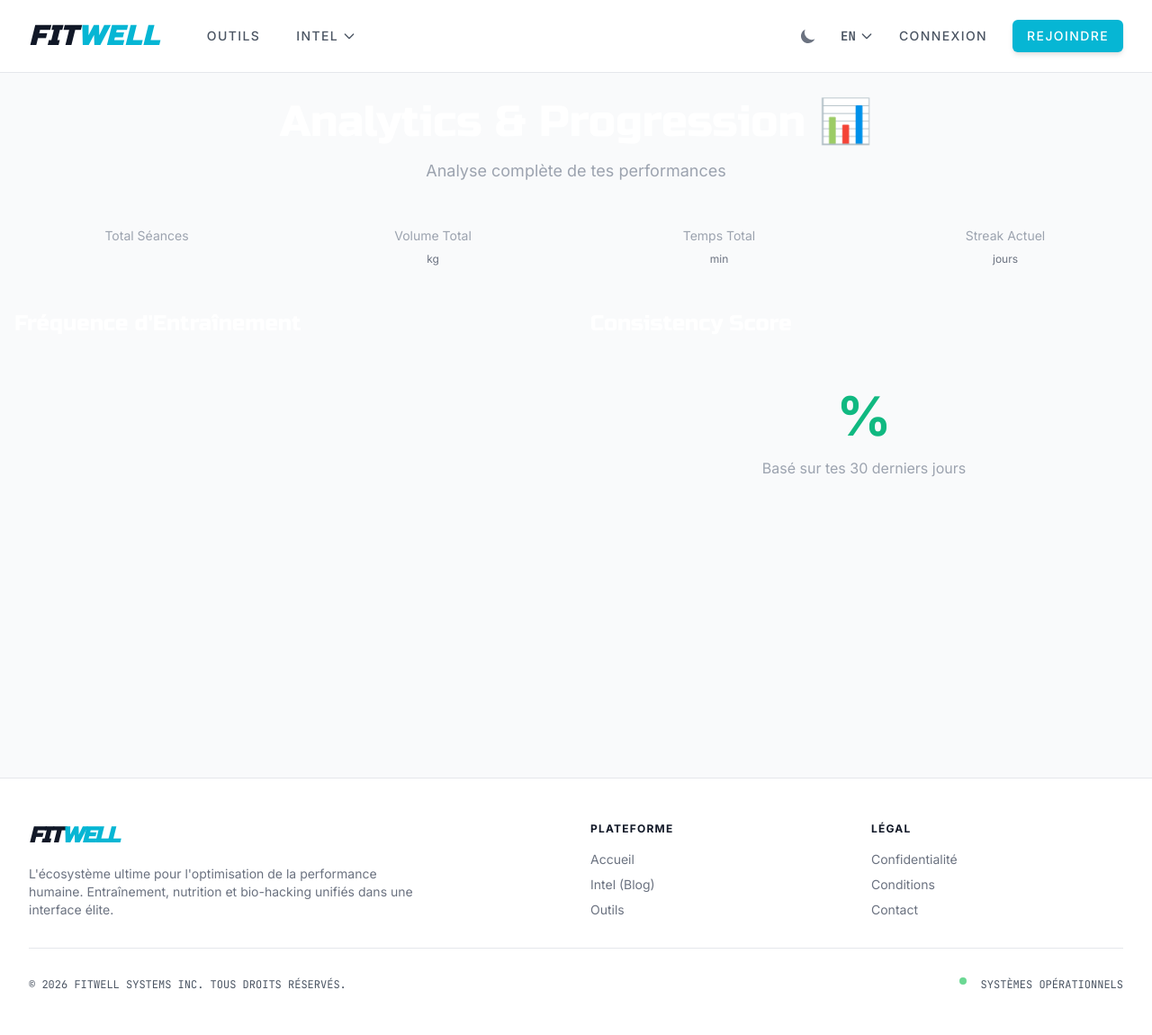
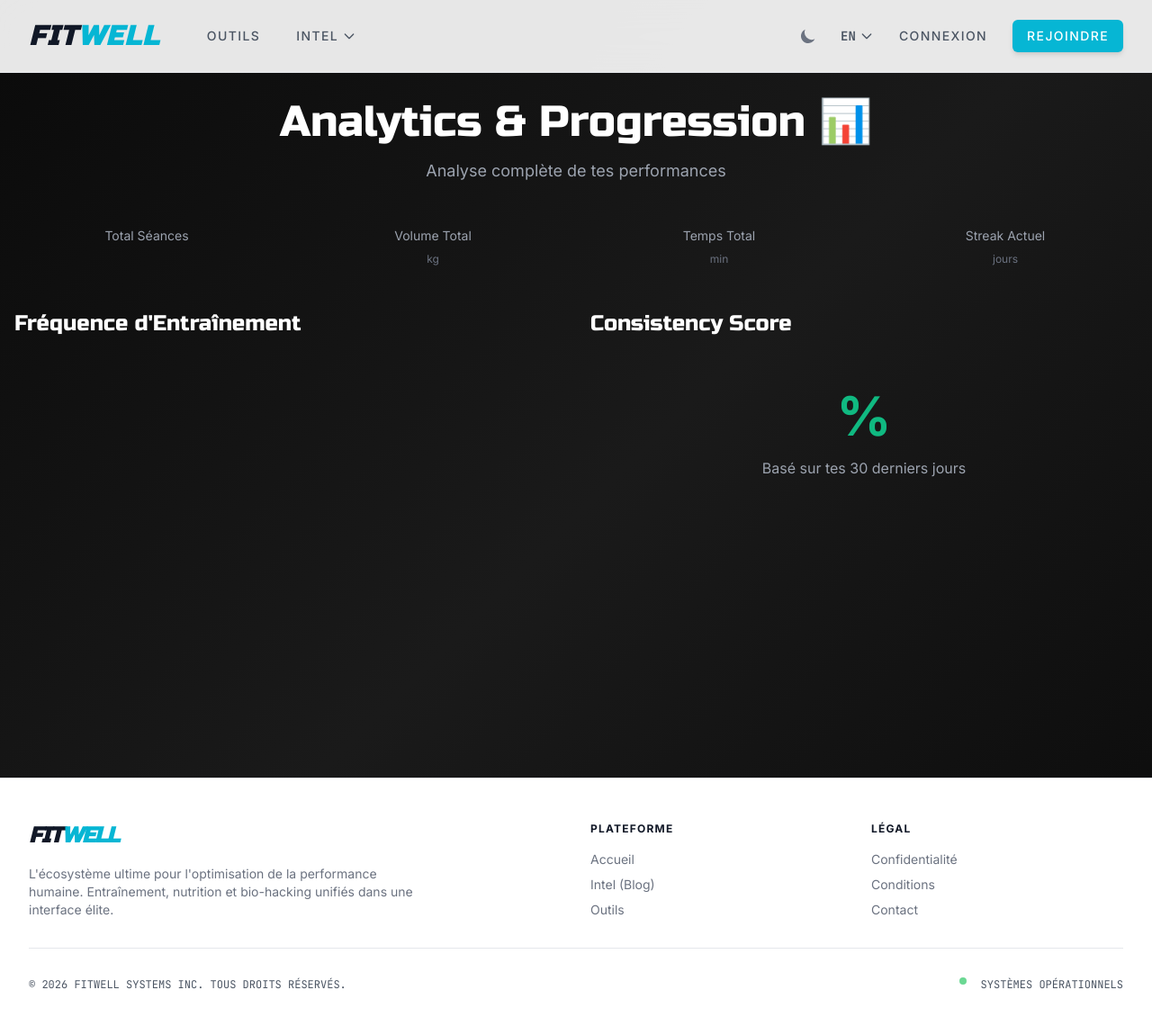
Before and after one commit to Sy2force/Fitwell, a Django app: template backend/web/templates/web/analytics.html in a window 1280 px wide. Shown: the whole page at 90% size. Run offline with Django 4.2, Linux system fonts and the light colour scheme; the template is opened without the code that fills it, so the values that code supplies are empty; a map, chart or similar area stays blank; some libraries are stand-ins or nearby versions.

Commit message:
feat: CSS luxueux optimisé - thème premium complet
🏆 OPTIMISATIONS DESIGN LUXUEUX:
- Variables CSS luxe (or, noir, blanc)
- Classes réutilisables (.btn-luxury, .card-luxury)
- Boutons premium avec gradient or
- Cards avec borders or et shadows
- Animation shimmer-gold
- Texte or avec glow
- Transitions élégantes
- Design cohérent sur tout le site

✅ Tests: 30/30 OK
✅ Design premium sophistiqué

```diff
--- a/backend/web/static/web/css/main.css
+++ b/backend/web/static/web/css/main.css
@@ -1,22 +1,85 @@
 /* ============================================================================
-   THÈME CLAIR (LIGHT MODE) - COULEURS LUMINEUSES
+   THÈME LUXUEUX PREMIUM - DESIGN SOPHISTIQUÉ
    ============================================================================ */
 
-/* Variables couleurs claires */
+/* Variables couleurs luxe */
 :root {
-    --light-bg: #f8fafc;
-    --light-surface: #ffffff;
-    --light-text: #1e293b;
-    --light-border: #e2e8f0;
-    --light-primary: #0ea5e9;
-    --light-accent: #8b5cf6;
+    --luxury-gold: #d4af37;
+    --luxury-gold-light: #f4e4b7;
+    --luxury-gold-dark: #b8941f;
+    --luxury-black: #0a0a0a;
+    --luxury-gray: #1a1a1a;
+    --luxury-white: #ffffff;
+    --luxury-accent: #c9a961;
+    --gradient-gold: linear-gradient(135deg, #d4af37 0%, #f4e4b7 50%, #d4af37 100%);
+    --gradient-luxury: linear-gradient(135deg, #0a0a0a 0%, #1a1a1a 50%, #0a0a0a 100%);
+    --shadow-gold: 0 10px 40px rgba(212, 175, 55, 0.3);
+    --shadow-gold-strong: 0 20px 60px rgba(212, 175, 55, 0.5);
+    --shadow-luxury: 0 20px 60px rgba(0, 0, 0, 0.5);
 }
 
-/* Mode clair par défaut */
+/* Mode luxueux par défaut */
 body {
-    background-color: var(--light-bg);
-    color: var(--light-text);
-    transition: background-color 0.3s ease, color 0.3s ease;
+    background: var(--gradient-luxury);
+    color: var(--luxury-white);
+    transition: all 0.3s ease;
+    font-family: 'Inter', -apple-system, BlinkMacSystemFont, sans-serif;
+}
+
+/* Boutons premium luxe */
+.btn-luxury {
+    background: linear-gradient(135deg, var(--luxury-gold) 0%, var(--luxury-gold-light) 50%, var(--luxury-gold) 100%);
+    color: var(--luxury-black);
+    padding: 1rem 2.5rem;
+    border-radius: 0.75rem;
+    font-weight: 700;
+    text-transform: uppercase;
+    letter-spacing: 0.1em;
+    border: 2px solid var(--luxury-gold-light);
+    box-shadow: var(--shadow-gold);
+    transition: all 0.3s ease;
+}
+
+.btn-luxury:hover {
+    background: linear-gradient(135deg, var(--luxury-gold-light) 0%, var(--luxury-gold) 50%, var(--luxury-gold-light) 100%);
+    box-shadow: var(--shadow-gold-strong);
+    transform: translateY(-2px) scale(1.02);
+    border-color: var(--luxury-gold);
+}
+
+/* Cards premium */
+.card-luxury {
+    background: linear-gradient(135deg, rgba(26, 26, 26, 0.95) 0%, rgba(10, 10, 10, 0.95) 100%);
+    backdrop-filter: blur(20px);
+    border: 2px solid var(--luxury-gold);
+    border-radius: 1.5rem;
+    padding: 2rem;
+    box-shadow: var(--shadow-gold), inset 0 1px 0 rgba(212, 175, 55, 0.2);
+    transition: all 0.4s ease;
+}
+
+.card-luxury:hover {
+    border-color: var(--luxury-gold-light);
+    box-shadow: var(--shadow-gold-strong), inset 0 1px 0 rgba(212, 175, 55, 0.3);
+    transform: translateY(-4px);
+}
+
+/* Texte or */
+.text-luxury-gold {
+    color: var(--luxury-gold);
+    text-shadow: 0 0 20px rgba(212, 175, 55, 0.5);
+}
+
+/* Animations luxe */
+@keyframes shimmer-gold {
+    0% { background-position: -200% center; }
+    100% { background-position: 200% center; }
+}
+
+.shimmer-gold {
+    background: linear-gradient(90deg, transparent, var(--luxury-gold-light), transparent);
+    background-size: 200% 100%;
+    animation: shimmer-gold 3s infinite;
 }
 
 /* Cards luxueuses */
```
